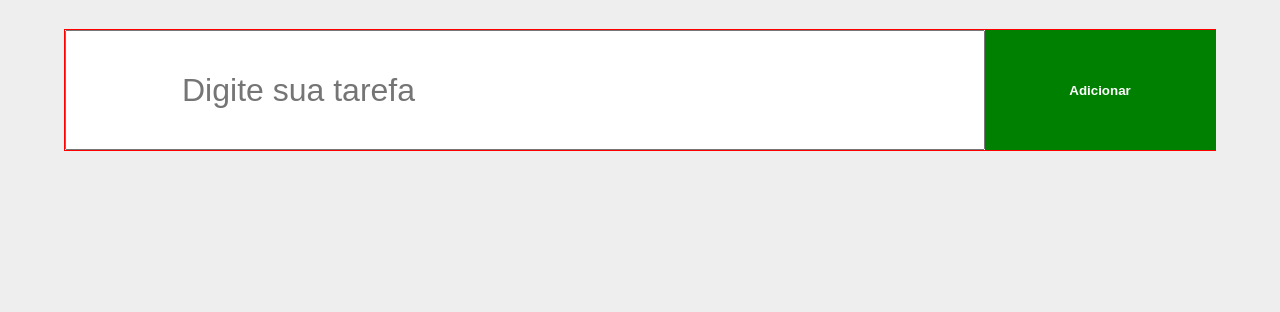
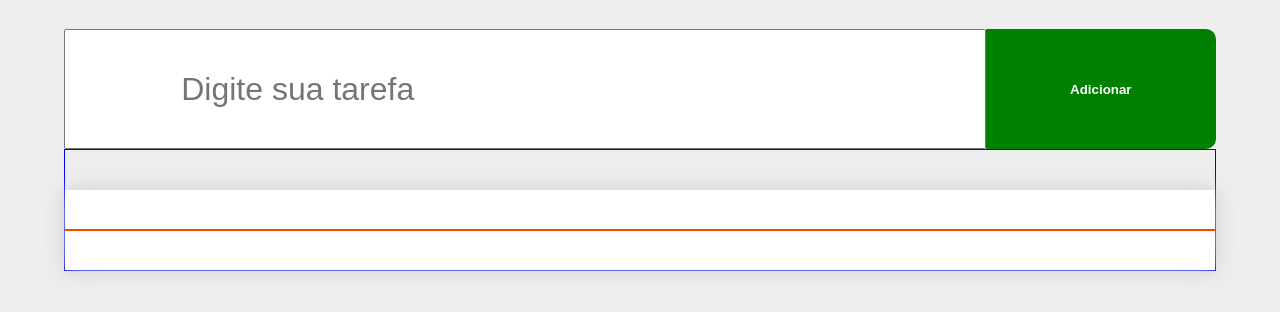
Before and after one commit to Alan-Damacena/PROJETOS, a plain HTML site: page 14_-_LISTA_DE_TAREFAS/index.html in a window 1280 px wide. Shown: the part 90-402 px from the top of the page. Drawn offline with Linux system fonts and the light colour scheme.

Commit message:
portfolio

```diff
--- a/14_-_LISTA_DE_TAREFAS/index.html
+++ b/14_-_LISTA_DE_TAREFAS/index.html
@@ -17,9 +17,23 @@
         <h1>Lista de Tarefas</h1>
 
         <header>
-            <input type="text" placeholder="Digite sua tarefa" name="" id="">
+            <input type="text" placeholder="Digite sua tarefa" name="" id="inputTarefa">
             <button class="add">Adicionar</button>
         </header>
 
+        <main id="areaLista">
+            <div class="item">
+                <div class="item-icone">
+
+                </div>
+                <div class="item-nome">
+
+                </div>
+                <div class="item-botao">
+
+                </div>
+            </div>
+        </main>
+
 </body>
 </html>
--- a/14_-_LISTA_DE_TAREFAS/style.css
+++ b/14_-_LISTA_DE_TAREFAS/style.css
@@ -19,7 +19,6 @@ header{
     flex-flow: row wrap;
     align-items: center;
     width: 90%;
-    border: 1px solid red;
     margin: auto auto;
 }
 
@@ -38,4 +37,41 @@ button.add{
     font-weight: bold;
     border: none;
     height: 120px;
+    border-top-right-radius: 10px;
+    border-bottom-right-radius: 10px;
 }
+
+main{
+    display: flex;
+    flex-flow: row wrap;
+    width: 90%;
+    margin: auto auto;
+    border: 1px solid blue;
+    padding-top: 40px;
+}
+
+.item{
+    display: flex;
+    flex-flow: row wrap;
+    justify-content: center;
+    align-items: center;
+    background: white;
+    height: 80px;
+    width: 100%;
+    box-shadow: 0 0 20px #ccc;
+}
+
+.item-icone{
+    flex: 10%;
+    border: 1px solid orangered;
+}
+
+.item-nome{
+    flex: 10%;
+    border: 1px solid orangered;
+}
+
+.item-botao{
+    flex: 10%;
+    border: 1px solid orangered;
+}
```
